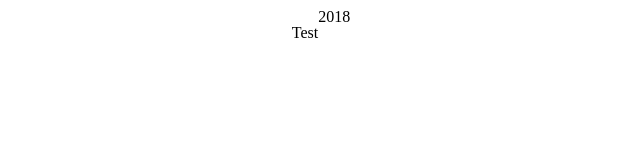
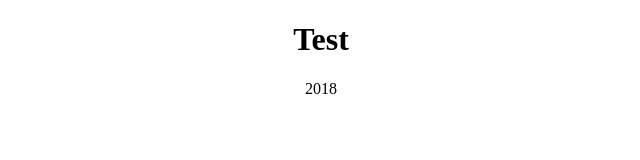
Before and after one commit to Psychi-Enkavma/Psychi-Enkavma.github.io, a plain HTML site: page index.html in a window 1280 px wide. Shown: the whole page, without its empty margins (319-959 px from the left). Drawn offline with Linux system fonts and the light colour scheme.

Commit message:
Update index.html

```diff
--- a/index.html
+++ b/index.html
@@ -8,18 +8,18 @@
 
   <style>
 
-    body{
-      display: flex;
-      justify-content: center;
-    }
+
 
   </style>
 
 </head>
 
+<center>
 
-  <p>Test</p>
+  <h1>Test</h1>
 
   <footer>2018</footer>
 
+</center>
+
 </html>
```
